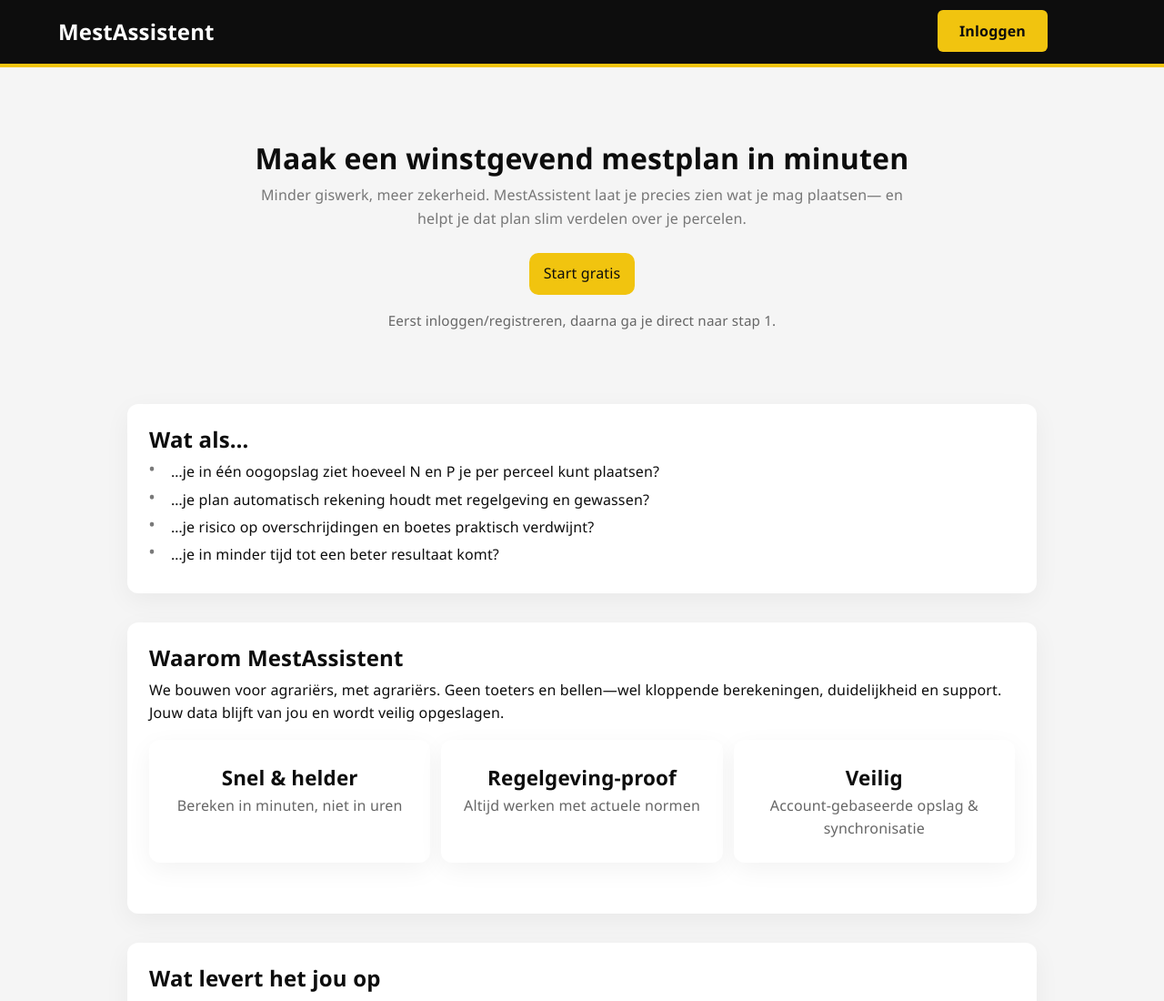
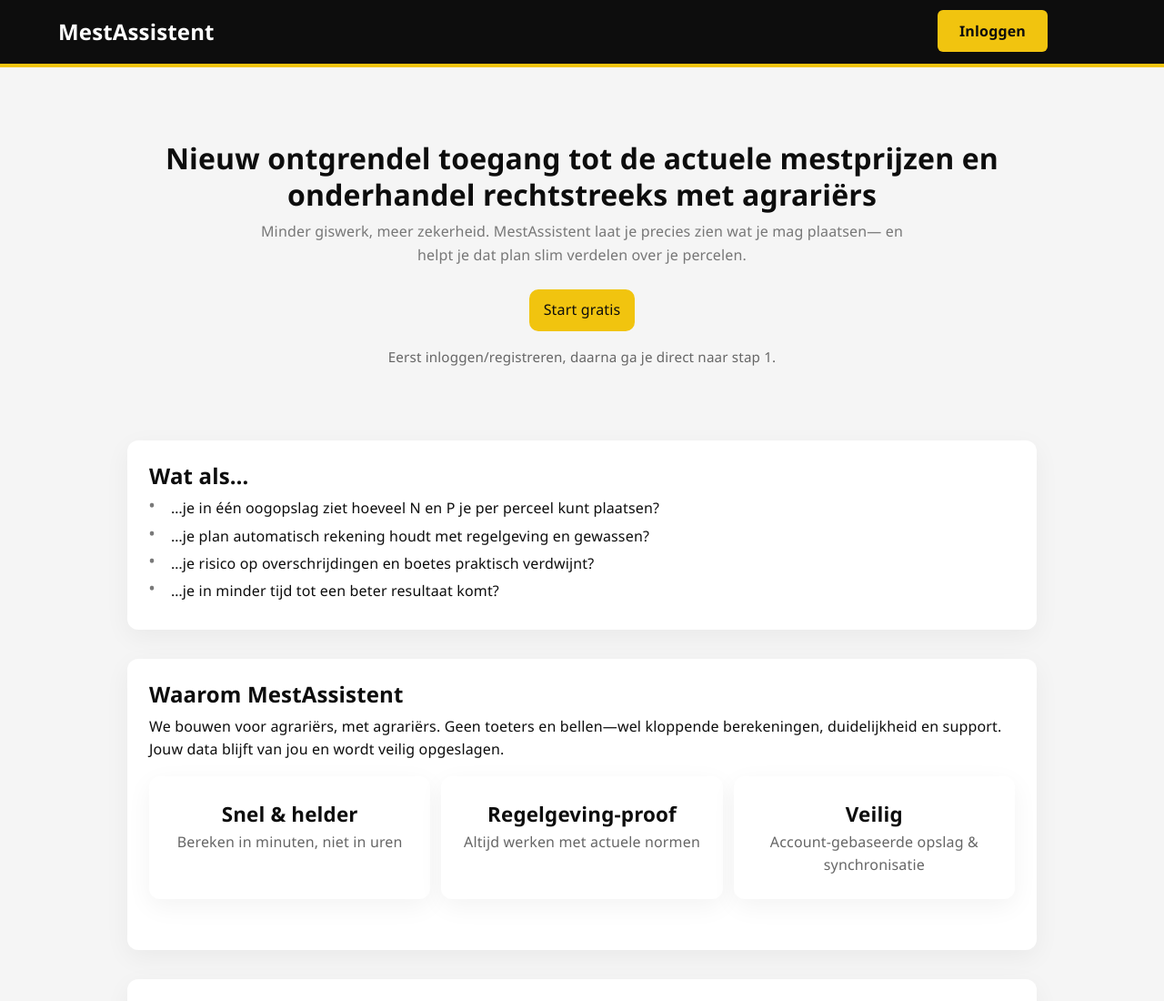
Before and after one commit to Corretje01/mestassistent, a plain HTML site: page index.html in a window 1280 px wide. Shown: the top 1100 px of the page at 91% size. Drawn offline with Linux system fonts and the light colour scheme; a script that the page names is missing.

Commit message:
Update index.html

```diff
--- a/index.html
+++ b/index.html
@@ -27,7 +27,7 @@
 
     <!-- HERO -->
     <section class="hero container" style="padding:3rem 0; text-align:center;">
-      <h1 style="margin-bottom:0.5rem;">Maak een winstgevend mestplan in minuten</h1>
+      <h1 style="margin-bottom:0.5rem;">Nieuw ontgrendel toegang tot de actuele mestprijzen en onderhandel rechtstreeks met agrariërs</h1>
       <p class="lead" style="max-width:720px; margin:0.5rem auto 1.5rem;">
         Minder giswerk, meer zekerheid. MestAssistent laat je precies zien wat je mag plaatsen—
         en helpt je dat plan slim verdelen over je percelen.
```
